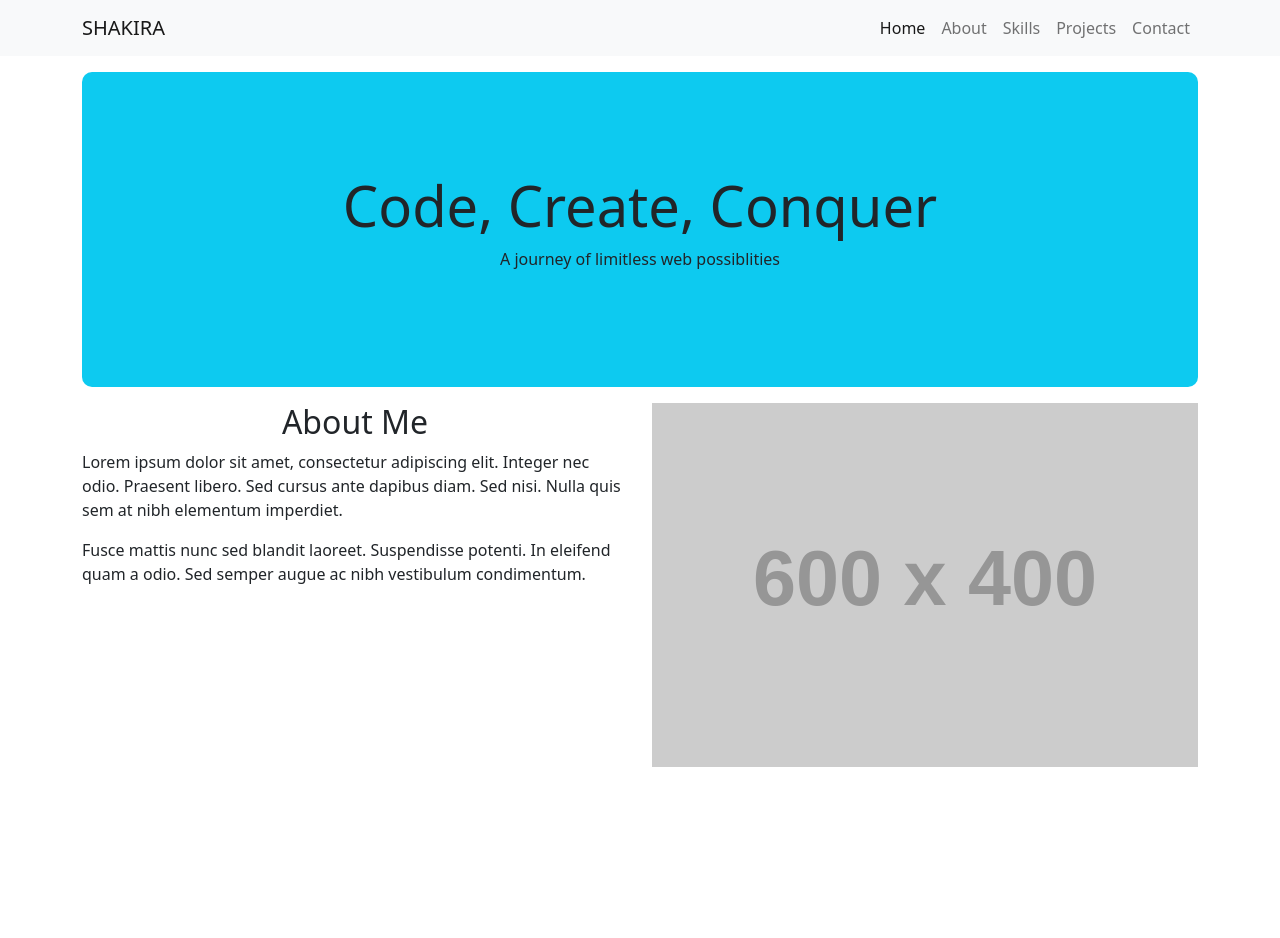
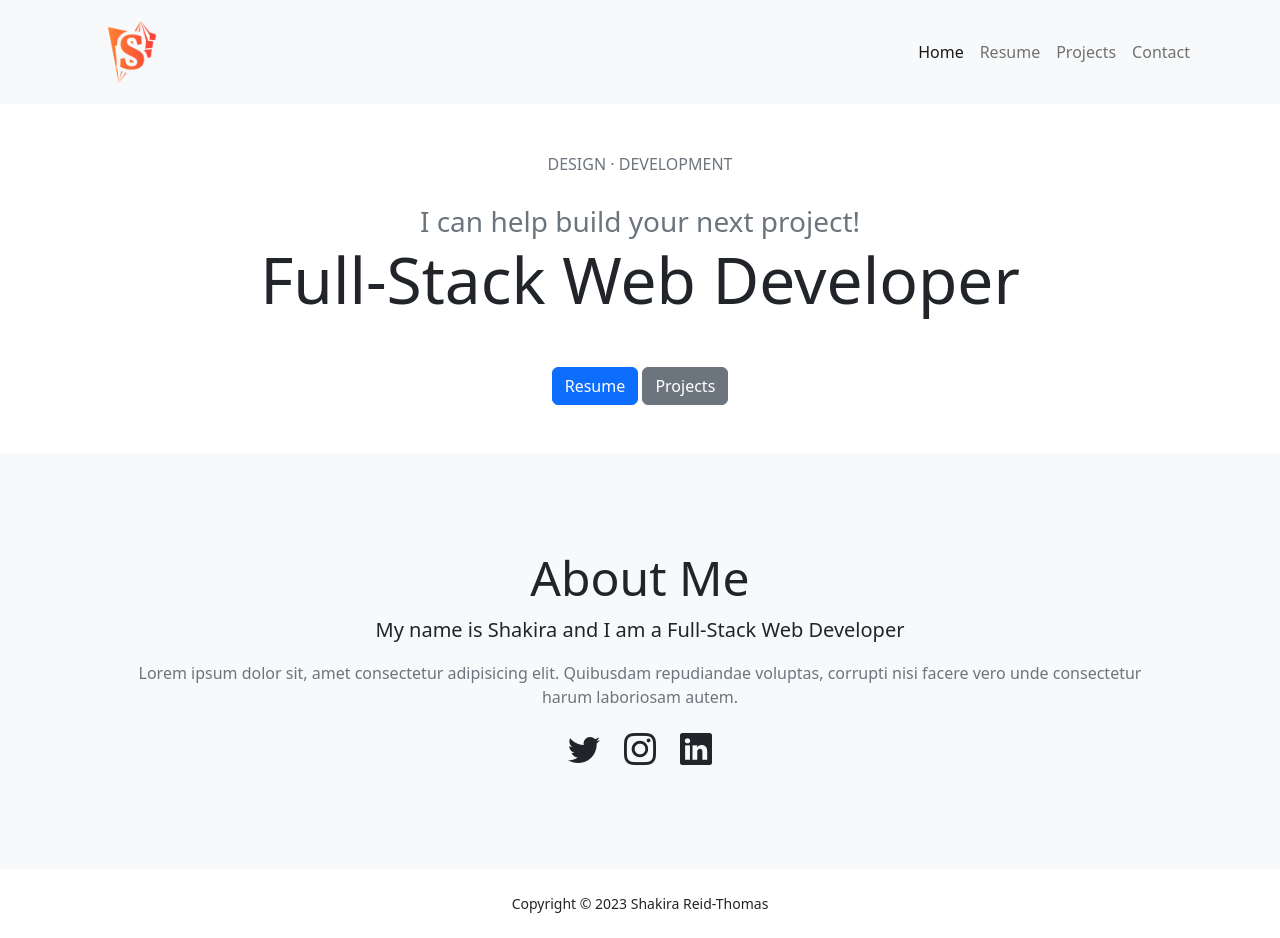
Before and after one commit to KaeTheDev/ShakiraPortfolio, a plain HTML site: page index.html in a window 1280 px wide. Before the commit the page ends 800 px from the top, so only its background shows below. Drawn offline with nearby package versions, Linux system fonts and the light colour scheme; placeholder pictures from the web are drawn by us.

Commit message:
updated layout of project COMPLETELY

```diff
--- a/index.html
+++ b/index.html
@@ -1,86 +1,99 @@
 <!DOCTYPE html>
 <html lang="en">
-
 <head>
     <meta charset="UTF-8">
     <meta name="viewport" content="width=device-width, initial-scale=1.0">
     <link rel="stylesheet" href="style.css">
+    <!-- Bootstrap icons-->
+    <link href="https://cdn.jsdelivr.net/npm/bootstrap-icons@1.8.1/font/bootstrap-icons.css" rel="stylesheet" />
     <link rel="stylesheet" href="https://cdn.jsdelivr.net/npm/bootstrap@5.2.3/dist/css/bootstrap.min.css">
     <title>Shakira Reid-Thomas</title>
 </head>
 
 <body>
-    <!--NAVBAR SECTION-->
-    <nav class="navbar navbar-expand-lg navbar-light bg-light">
+    <main>
+        <!--NAVIGATION-->
+        <nav class="navbar navbar-expand-lg navbar-light bg-light py-3">
             <div class="container">
-            <a class="navbar-brand" href="#">SHAKIRA</a>
+                <a href="index.html" class="navbar-brand"><img src="./resources/shakira.png" alt="" width="100"></a>
                 <button class="navbar-toggler" type="button" data-bs-toggle="collapse" data-bs-target="#navbarItems"
-                aria-controls="navbarItems" aria-expanded="false" aria-label="Toggle navigation">
-                <span class="navbar-toggler-icon"></span>
-            </button>
+                    aria-controls="navbarItems" aria-expanded="false" aria-label="Toggle navigation"><span
+                        class="navbar-toggler-icon"></span></button>
                 <div class="collapse navbar-collapse" id="navbarItems">
                     <ul class="navbar-nav ms-auto mb-2 mb-lg-0">
                         <li class="nav-item">
-                        <a class="nav-link active" aria-current="page" href="#">Home</a>
+                            <a class="nav-link active" aria-current="page" href="index.html">Home</a>
                         </li>
                         <li class="nav-item">
-                        <a class="nav-link" href="#">About</a>
+                            <a class="nav-link" href="resume.html">Resume</a>
                         </li>
                         <li class="nav-item">
-                        <a class="nav-link" href="#">Skills</a>
+                            <a class="nav-link" href="projects.html">Projects</a>
                         </li>
                         <li class="nav-item">
-                        <a class="nav-link" href="#">Projects</a>
-                    </li>
-                    <li class="nav-item">
-                        <a class="nav-link" href="#">Contact</a>
+                            <a class="nav-link" href="contact.html">Contact</a>
                         </li>
                     </ul>
                 </div>
             </div>
         </nav>
-    <!--END OF NAVBAR SECTION-->
-
-    <!--MAIN CONTAINER-->
+        <!--END OF NAVIGATION-->
+        <!--HEADER-->
+        <header class="py-5">
             <div class="container">
-        <!--JUMBOTRON SECTION-->
-        <div class="jumbotron bg-info mt-3">
-            <h1 class="display-4 text-center">Code, Create, Conquer</h1>
-            <p class="text-center">A journey of limitless web possiblities</p>
+                <div class="row">
+                    <div class="col">
+                        <!--HEADER TEXT CONTENT-->
+                        <div class="text-center">
+                            <div class="text-uppercase text-secondary mb-4">Design &middot; Development</div>
+                            <div class="fs-3 fw-light text-muted">I can help build your next project!</div>
+                            <h1 class="display-3 mb-5">Full-Stack Web Developer</h1>
+                            <div>
+                                <a href="resume.html" class="btn btn-primary">Resume</a>
+                                <a href="projects.html" class="btn btn-secondary">Projects</a>
                             </div>
-        <!--JUMBOTRON SECTION-->
-
+                        </div>
+                    </div>
+                    <!--ADD IMAGE HERE MAYBE LATER-->
+                </div>
+            </div>
+        </header>
+        <!--END OF HEADER-->
 
         <!--ABOUT ME SECTION-->
+        <section class="bg-light py-5">
+            <div class="container px-5">
                 <div class="row">
-    <div class="col-md-6 mt-3">
-        <h2 class="text-center">About Me</h2>
-        <p>
-            Lorem ipsum dolor sit amet, consectetur adipiscing elit. Integer nec odio. Praesent libero. Sed
-            cursus ante dapibus diam. Sed nisi. Nulla quis sem at nibh elementum imperdiet.
+                    <div class="col">
+                        <div class="text-center my-5">
+                            <h2 class="display-5">About Me</h2>
+                            <p class="lead">My name is Shakira and I am a Full-Stack Web Developer</p>
+                            <p class="text-muted">Lorem ipsum dolor sit, amet consectetur adipisicing elit. Quibusdam
+                                repudiandae voluptas, corrupti nisi facere vero unde consectetur harum laboriosam autem.
                             </p>
-        <p>
-            Fusce mattis nunc sed blandit laoreet. Suspendisse potenti. In eleifend quam a odio. Sed semper
-            augue ac nibh vestibulum condimentum.
-        </p>
-    </div>
-    <div class="col-md-6 mt-3">
-        <img src="https://placehold.co/600x400" alt="Profile Image" class="img-fluid">
+                            <div class="d-flex justify-content-center fs-2 gap-4">
+                                <a href="#" class="text-dark"><i class="bi bi-twitter"></i></a>
+                                <a href="#" class="text-dark"><i class="bi bi-instagram"></i></a>
+                                <a href="#" class="text-dark"><i class="bi bi-linkedin"></i></a>
                             </div>
                         </div>
+                    </div>
+                </div>
+            </div>
+        </section>
         <!--END OF ABOUT ME SECTION-->
+    </main>
+<!--FOOTER SECTION-->
 
+    <footer class="bg-white py-4 mt-auto">
+        <div class="container px-5">
 
-<!--SKILLS SECTION-->
-
-<!--PROJECTS SECTION-->
-
-<!--CONTACT SECTION-->
+            <div class="d-flex justify-content-center"><div class="small m-0">Copyright &copy; 2023 Shakira Reid-Thomas </div></div>
 
         </div>
-    <!--END OF MAIN CONTAINER-->
+    </footer>
 
-
+<!--END OF FOOTER SECTION-->
     <!--BOOTSTRAP SCRIPTS-->
     <script src="https://cdn.jsdelivr.net/npm/bootstrap@5.2.3/dist/js/bootstrap.bundle.min.js"></script>
 </body>
--- a/style.css
+++ b/style.css
@@ -8,9 +8,37 @@
     }
 }
 
-/* Adds padding to background of jumbotron */
-.jumbotron.bg-info {
-    padding: 100px;
-    /* Adjust the padding value as per your needs */
-    border-radius: 10px;
+
+/* ADD OVERLAY WITH TEXT */
+.image-container {
+    position: relative;
+    display: inline-block;
 }
+
+.overlay {
+    position: absolute;
+    top: 0;
+    left: 0;
+    width: 100%;
+    height: 100%;
+    opacity: 0;
+    transition: opacity 0.3s ease;
+    background-color: rgba(0, 0, 0, 0.5);
+}
+
+.image-container:hover .overlay {
+    opacity: 1;
+}
+
+.text {
+    color: white;
+    font-size: 20px;
+    position: absolute;
+    top: 50%;
+    left: 50%;
+    transform: translate(-50%, -50%);
+}
+
+.img-fluid{
+    width: 100px;
+}
```
Also changed, not shown: projects.html (added, +21 -0 lines), resume.html (added, +22 -0 lines), resources/CSS.png (added), resources/HTML5.png (added), resources/JS.png (added), resources/s-logo.png (added), resources/shakira.png (added). Lines whose indentation alone changed are shown as unchanged.
